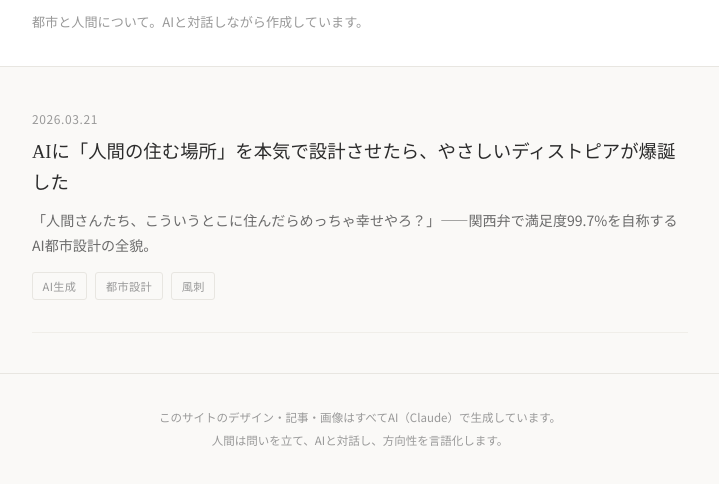
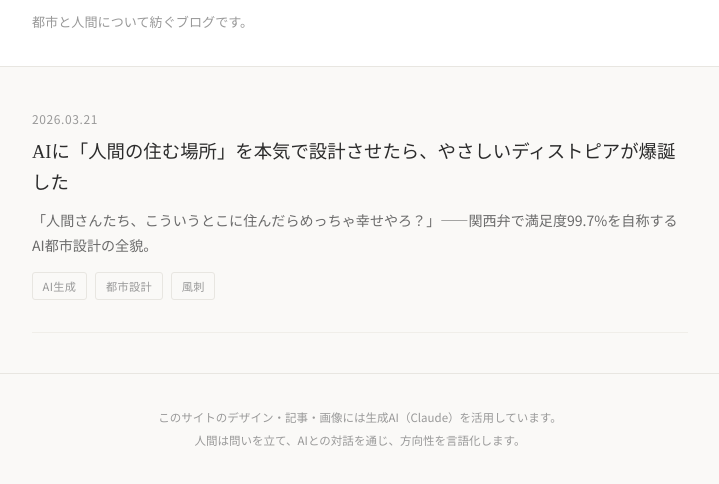
Before and after one commit to JunkJournalUEN/JunkJournalUEN.github.io, a plain HTML site: page index.html in a window 1280 px wide. Shown: the part 118-602 px from the top of the page, without its empty margins (280-999 px from the left). Drawn offline with Linux system fonts and the light colour scheme.

Commit message:
Update index.html

```diff
--- a/index.html
+++ b/index.html
@@ -12,7 +12,7 @@
   <div class="header-inner">
     <div class="site-title"><a href="index.html">都市生態系オタクのジャンクジャーナル</a></div>
     <div class="site-subtitle">Junk Journal of an Urban/Industrial Ecology Nerd</div>
-    <p class="site-description">都市と人間について。AIと対話しながら作成しています。</p>
+    <p class="site-description">都市と人間について紡ぐブログです。</p>
   </div>
 </header>
 
@@ -37,8 +37,8 @@
 
 <footer class="site-footer">
   <div class="container">
-    <p>このサイトのデザイン・記事・画像はすべてAI（Claude）で生成しています。</p>
-    <p>人間は問いを立て、AIと対話し、方向性を言語化します。</p>
+    <p>このサイトのデザイン・記事・画像には生成AI（Claude）を活用しています。</p>
+    <p>人間は問いを立て、AIとの対話を通じ、方向性を言語化します。</p>
   </div>
 </footer>
 
```
